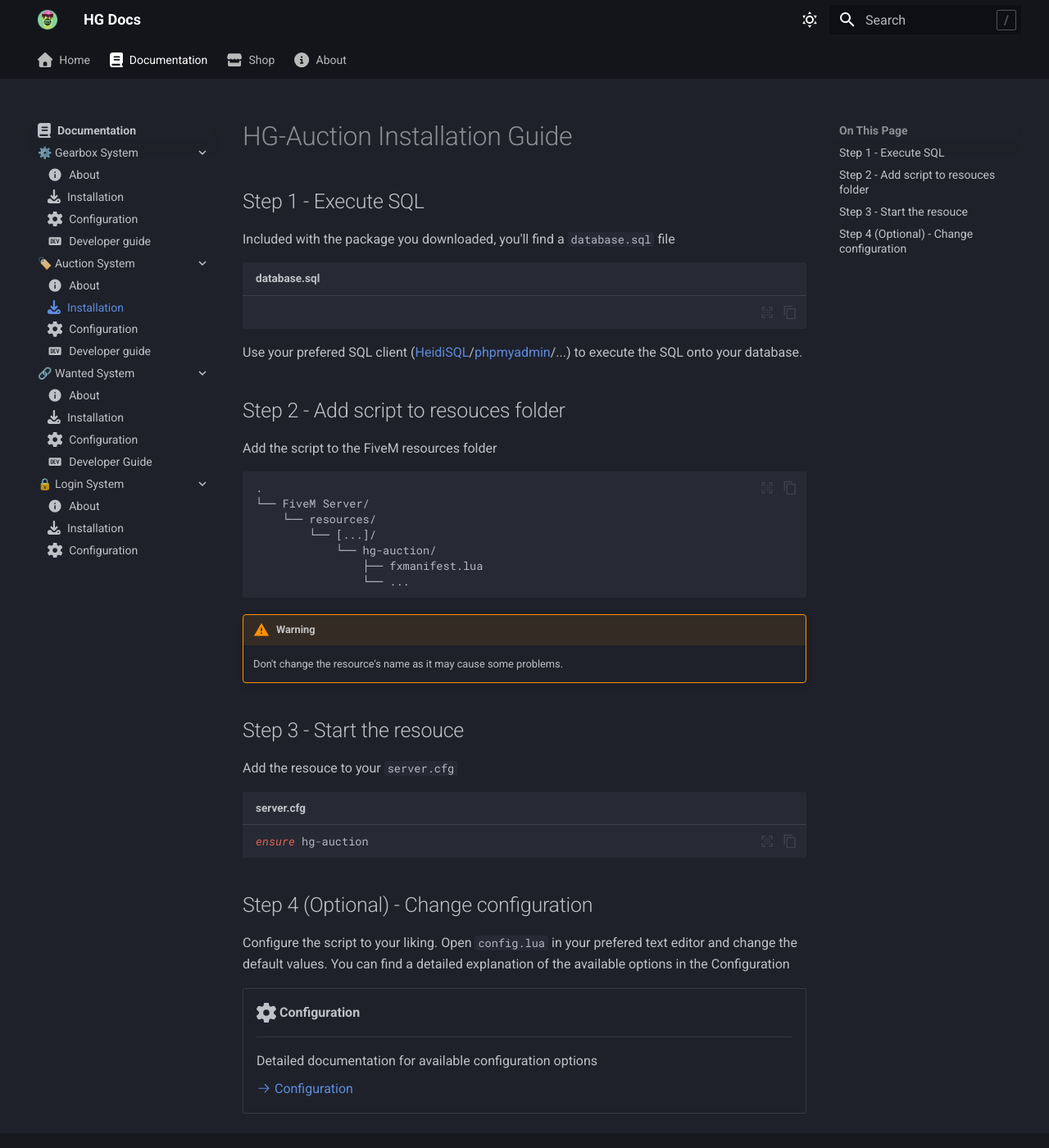
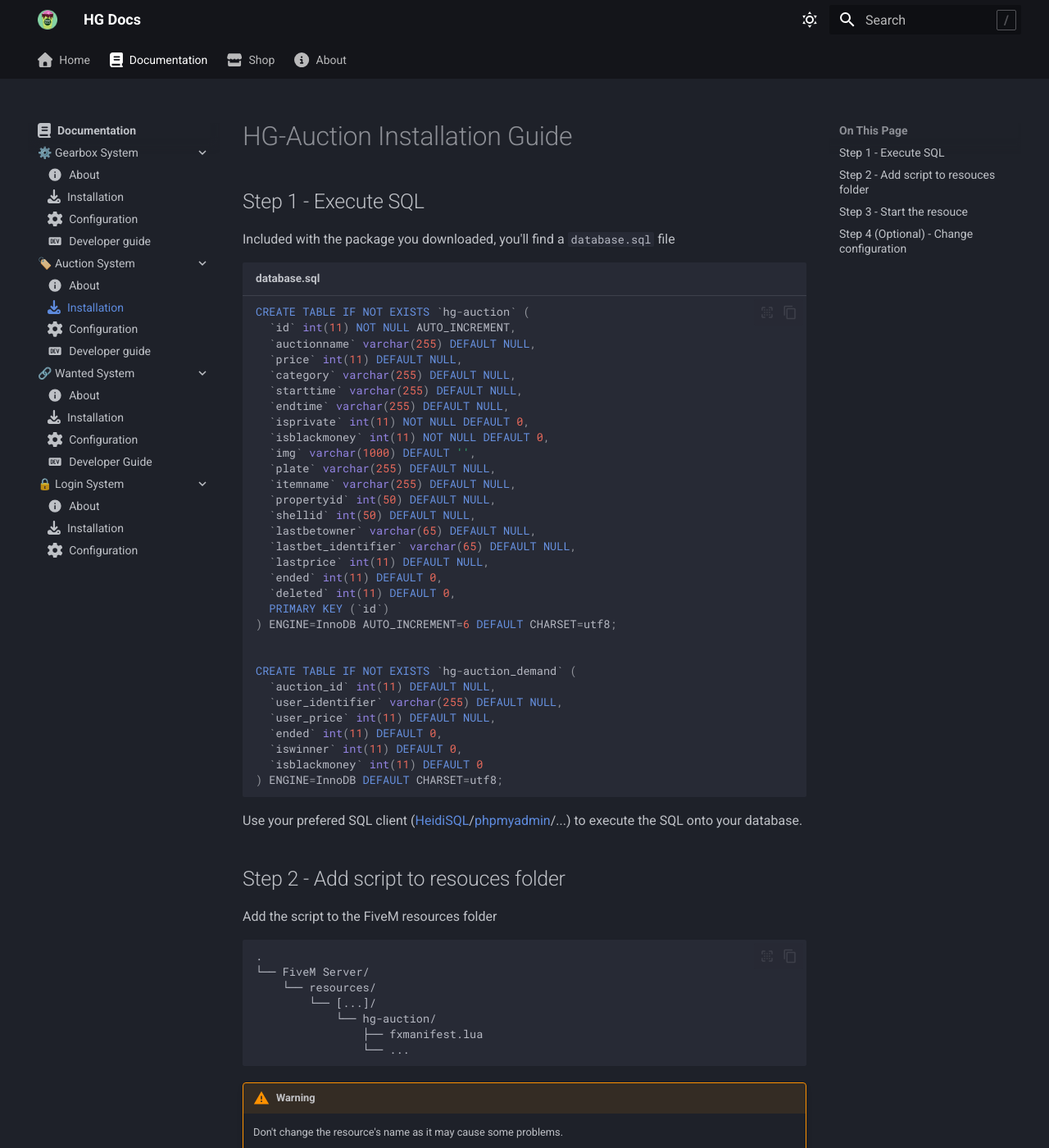
Before and after one commit to hgscripts/hgscripts.github.io, an MkDocs documentation site: the page built from docs/documentation/auction/installation.md, in a window 1280 px wide and 1400 px high. Shown: the whole window at 82% size. Built offline with MkDocs 1.6.1 and Material for MkDocs 9.7.7, drawn with Linux system fonts in a browser that asks for light colours.

````diff
--- a/docs/documentation/auction/installation.md
+++ b/docs/documentation/auction/installation.md
@@ -9,7 +9,37 @@
 Included with the package you downloaded, you'll find a `database.sql` file
 
 ```sql title="database.sql"
+CREATE TABLE IF NOT EXISTS `hg-auction` (
+  `id` int(11) NOT NULL AUTO_INCREMENT,
+  `auctionname` varchar(255) DEFAULT NULL,
+  `price` int(11) DEFAULT NULL,
+  `category` varchar(255) DEFAULT NULL,
+  `starttime` varchar(255) DEFAULT NULL,
+  `endtime` varchar(255) DEFAULT NULL,
+  `isprivate` int(11) NOT NULL DEFAULT 0,
+  `isblackmoney` int(11) NOT NULL DEFAULT 0,
+  `img` varchar(1000) DEFAULT '',
+  `plate` varchar(255) DEFAULT NULL,
+  `itemname` varchar(255) DEFAULT NULL,
+  `propertyid` int(50) DEFAULT NULL,
+  `shellid` int(50) DEFAULT NULL,
+  `lastbetowner` varchar(65) DEFAULT NULL,
+  `lastbet_identifier` varchar(65) DEFAULT NULL,
+  `lastprice` int(11) DEFAULT NULL,
+  `ended` int(11) DEFAULT 0,
+  `deleted` int(11) DEFAULT 0,
+  PRIMARY KEY (`id`)
+) ENGINE=InnoDB AUTO_INCREMENT=6 DEFAULT CHARSET=utf8;
 
+
+CREATE TABLE IF NOT EXISTS `hg-auction_demand` (
+  `auction_id` int(11) DEFAULT NULL,
+  `user_identifier` varchar(255) DEFAULT NULL,
+  `user_price` int(11) DEFAULT NULL,
+  `ended` int(11) DEFAULT 0,
+  `iswinner` int(11) DEFAULT 0,
+  `isblackmoney` int(11) DEFAULT 0
+) ENGINE=InnoDB DEFAULT CHARSET=utf8;
 ```
 Use your prefered SQL client ([HeidiSQL](https://www.heidisql.com/){:target="_blank"}/[phpmyadmin](https://www.phpmyadmin.net/){:target="_blank"}/...) to execute the SQL onto your database.
 
````
Also changed, not shown: docs/documentation/auction/about.md (+69 -1 lines), docs/documentation/auction/configuration.md (+8 -2 lines), docs/documentation/auction/assets/HGAUCTION.png (added), docs/documentation/auction/assets/addedit.png (added), docs/documentation/auction/assets/discordlogs.png (added), docs/documentation/auction/assets/placebid.png (added), 6 other files.
